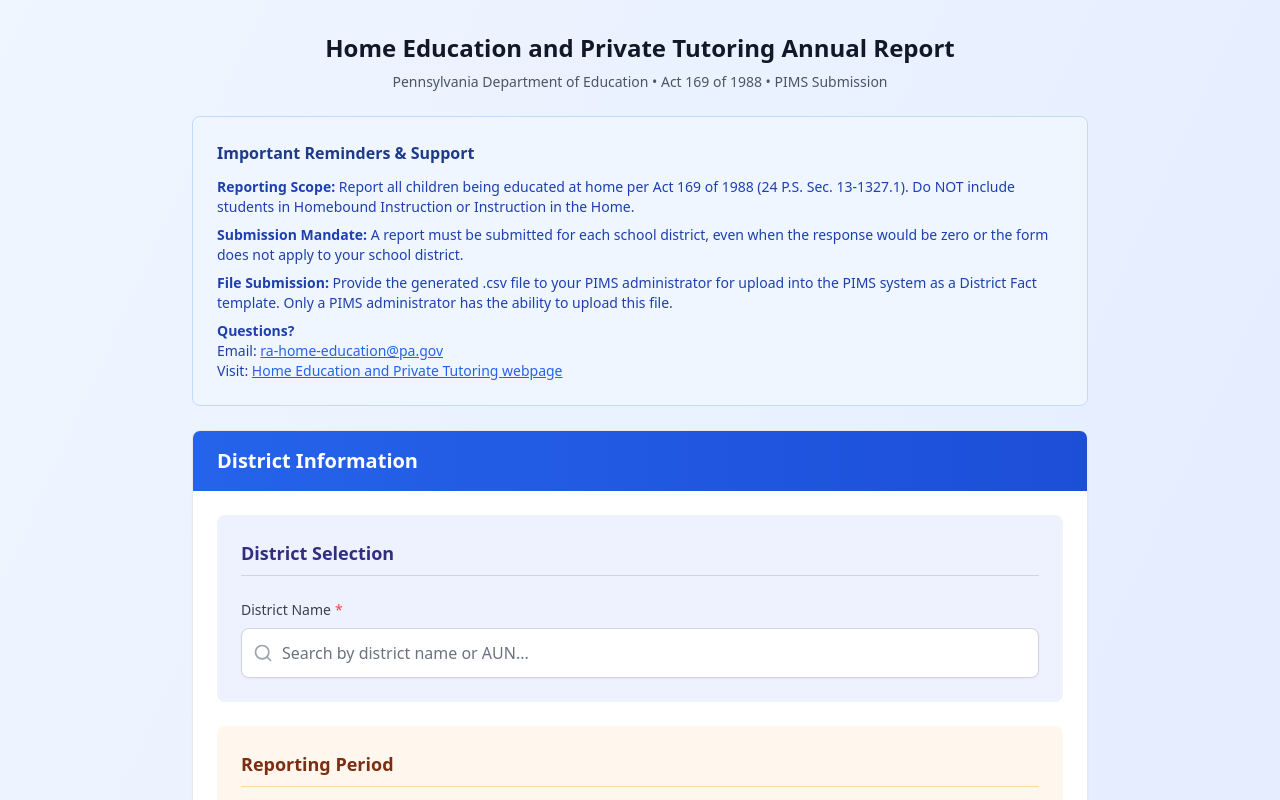
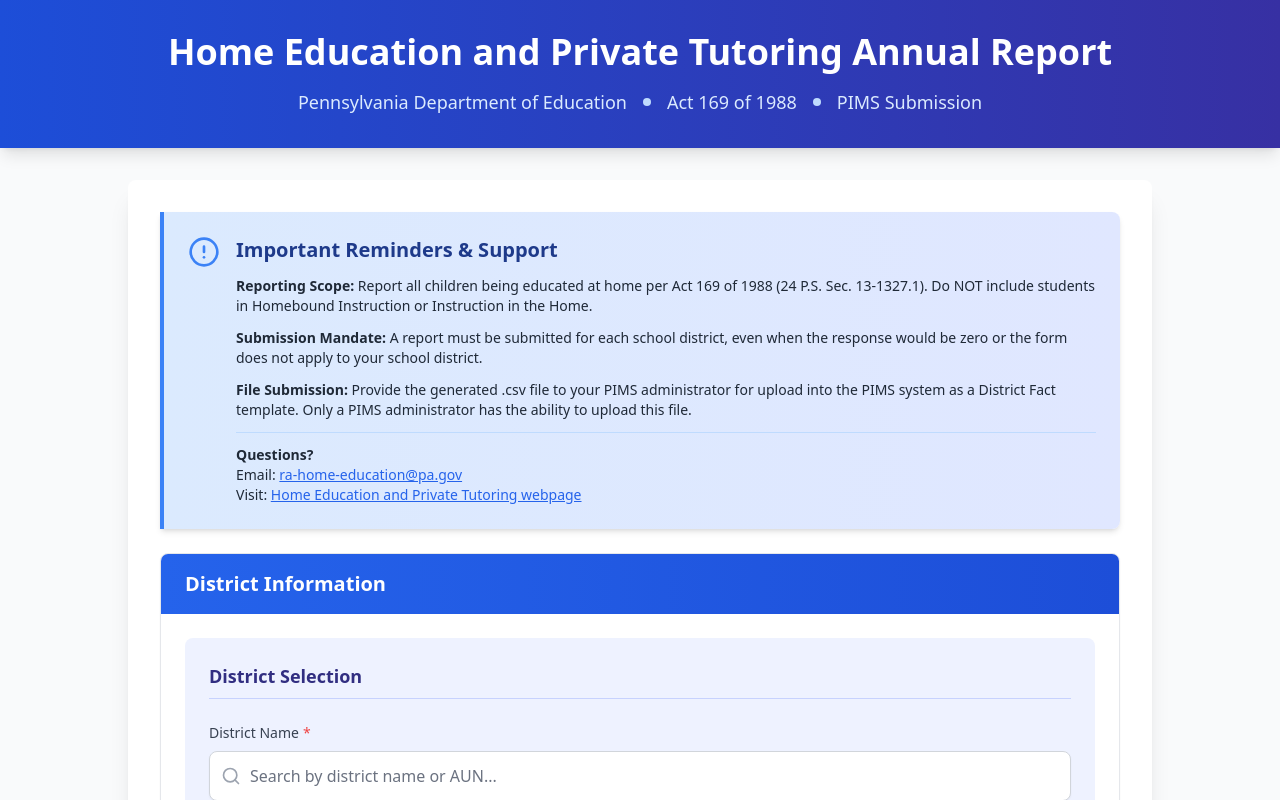
Before and after one commit to Bwest8/HEPT-tool, a React (Vite) app: page / in a window 1280 px wide. Shown: the top 800 px of the page. Built offline with nearby package versions, Linux system fonts and the light colour scheme.

Commit message:
feat: enhance header and reminders section for improved visibility and user engagement

```diff
--- a/src/App.tsx
+++ b/src/App.tsx
@@ -142,30 +142,51 @@
     }, 100);
   };
   return (
-    <div className="min-h-screen bg-gradient-to-br from-blue-50 to-indigo-100">
-      <div className="container mx-auto px-4 py-8">
-        {/* Header */}
-        <div className="text-center mb-6">
-          <h1 className="text-2xl font-bold text-gray-900 mb-2">
-            Home Education and Private Tutoring Annual Report
-          </h1>
-          <p className="text-sm text-gray-600">
-            Pennsylvania Department of Education • Act 169 of 1988 • PIMS Submission
-          </p>
+    <div className="min-h-screen bg-gray-50">
+      {/* Full-width header */}
+      <div className="bg-gradient-to-r from-blue-700 to-indigo-800 shadow-lg">
+        <div className="container mx-auto px-4 sm:px-6 lg:px-8 py-8">
+          <div className="max-w-5xl mx-auto">
+            {/* Header Content */}
+            <div className="text-center">
+              <h1 className="text-4xl font-bold mb-4 text-white">
+                Home Education and Private Tutoring Annual Report
+              </h1>
+              <div className="flex items-center justify-center space-x-4 text-blue-100 text-lg">
+                <span>Pennsylvania Department of Education</span>
+                <span className="w-2 h-2 rounded-full bg-blue-200"></span>
+                <span>Act 169 of 1988</span>
+                <span className="w-2 h-2 rounded-full bg-blue-200"></span>
+                <span>PIMS Submission</span>
+              </div>
+            </div>
+          </div>
         </div>
+      </div>
 
-        <form onSubmit={handleSubmit} className="max-w-4xl mx-auto space-y-6">
+      {/* Main content container */}
+      <div className="container mx-auto px-4 sm:px-6 lg:px-8 py-8">
+        <div className="max-w-5xl mx-auto bg-white rounded-lg shadow-xl p-8 mb-8">
+
+        <form onSubmit={handleSubmit} className="space-y-6">
           {/* Important Reminders & Support - Moved to top */}
-          <div className="bg-blue-50 border border-blue-200 rounded-lg p-6">
-            <h3 className="font-semibold text-blue-900 mb-3">Important Reminders & Support</h3>
-            <div className="space-y-2 text-sm text-blue-800">
-              <p><strong>Reporting Scope:</strong> Report all children being educated at home per Act 169 of 1988 (24 P.S. Sec. 13-1327.1). Do NOT include students in Homebound Instruction or Instruction in the Home.</p>
-              <p><strong>Submission Mandate:</strong> A report must be submitted for each school district, even when the response would be zero or the form does not apply to your school district.</p>
-              <p><strong>File Submission:</strong> Provide the generated .csv file to your PIMS administrator for upload into the PIMS system as a District Fact template. Only a PIMS administrator has the ability to upload this file.</p>
-              <div className="mt-3">
-                <p><strong>Questions?</strong></p>
-                <p>Email: <a href="mailto:ra-home-education@pa.gov" className="text-blue-600 hover:text-blue-800 underline">ra-home-education@pa.gov</a></p>
-                <p>Visit: <a href="#" className="text-blue-600 hover:text-blue-800 underline">Home Education and Private Tutoring webpage</a></p>
+          <div className="bg-gradient-to-r from-blue-100 to-indigo-100 border-l-4 border-blue-500 rounded-r-lg p-6 shadow-md">
+            <div className="flex items-start gap-4">
+              <div>
+                <AlertCircle className="w-8 h-8 text-blue-500" />
+              </div>
+              <div>
+                <h3 className="font-semibold text-xl text-blue-900 mb-3">Important Reminders & Support</h3>
+                <div className="space-y-3 text-sm text-gray-800">
+                  <p><strong>Reporting Scope:</strong> Report all children being educated at home per Act 169 of 1988 (24 P.S. Sec. 13-1327.1). Do NOT include students in Homebound Instruction or Instruction in the Home.</p>
+                  <p><strong>Submission Mandate:</strong> A report must be submitted for each school district, even when the response would be zero or the form does not apply to your school district.</p>
+                  <p><strong>File Submission:</strong> Provide the generated .csv file to your PIMS administrator for upload into the PIMS system as a District Fact template. Only a PIMS administrator has the ability to upload this file.</p>
+                  <div className="mt-4 pt-3 border-t border-blue-200">
+                    <p className="font-semibold">Questions?</p>
+                    <p>Email: <a href="mailto:ra-home-education@pa.gov" className="text-blue-600 hover:text-blue-800 underline transition-colors">ra-home-education@pa.gov</a></p>
+                    <p>Visit: <a href="https://www.education.pa.gov/K-12/Home%20Education%20and%20Private%20Tutoring/Pages/default.aspx" target="_blank" rel="noopener noreferrer" className="text-blue-600 hover:text-blue-800 underline transition-colors">Home Education and Private Tutoring webpage</a></p>
+                  </div>
+                </div>
               </div>
             </div>
           </div>
@@ -670,6 +691,7 @@
             </button>
           </div>
         </form>
+        </div>
       </div>
     </div>
   );
```
